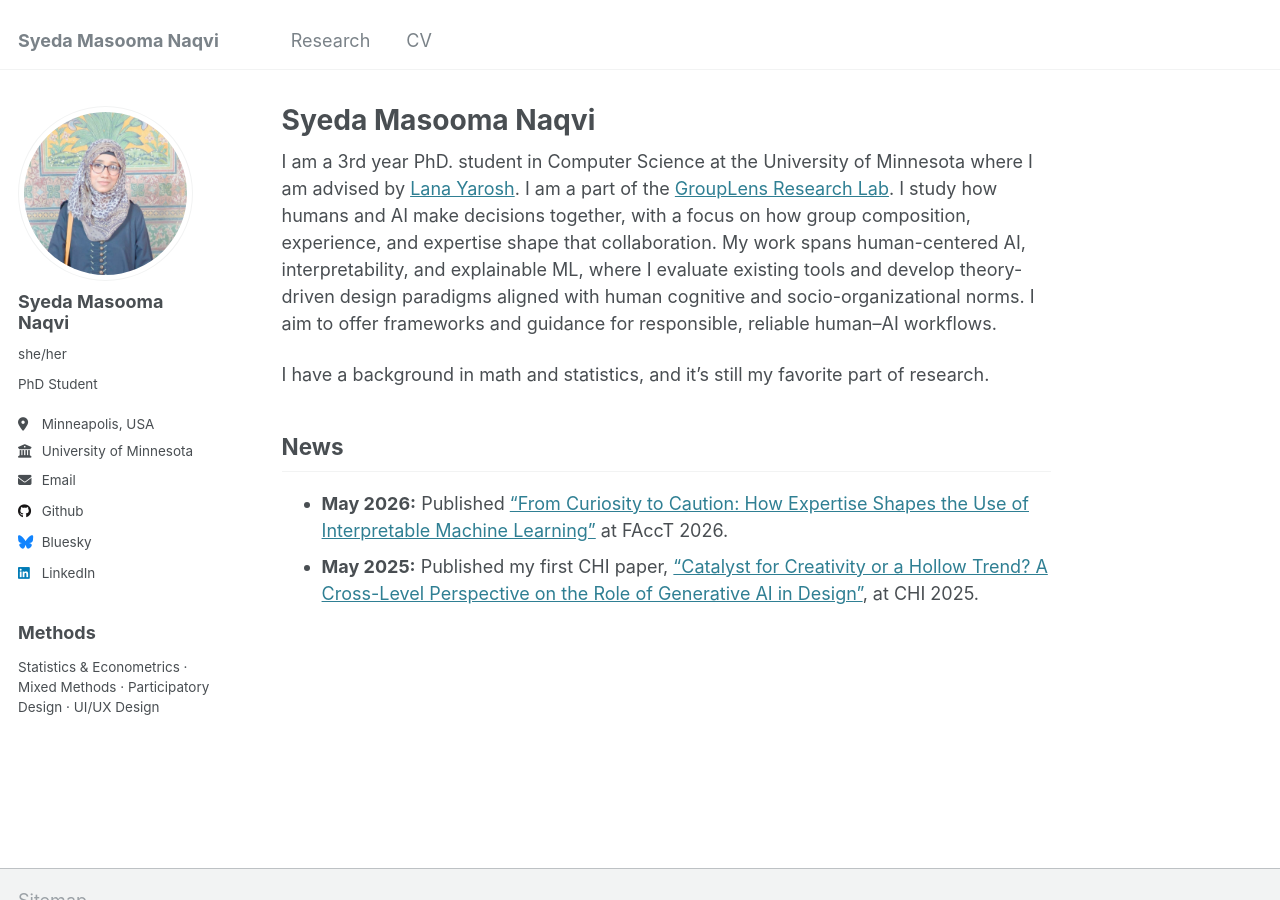
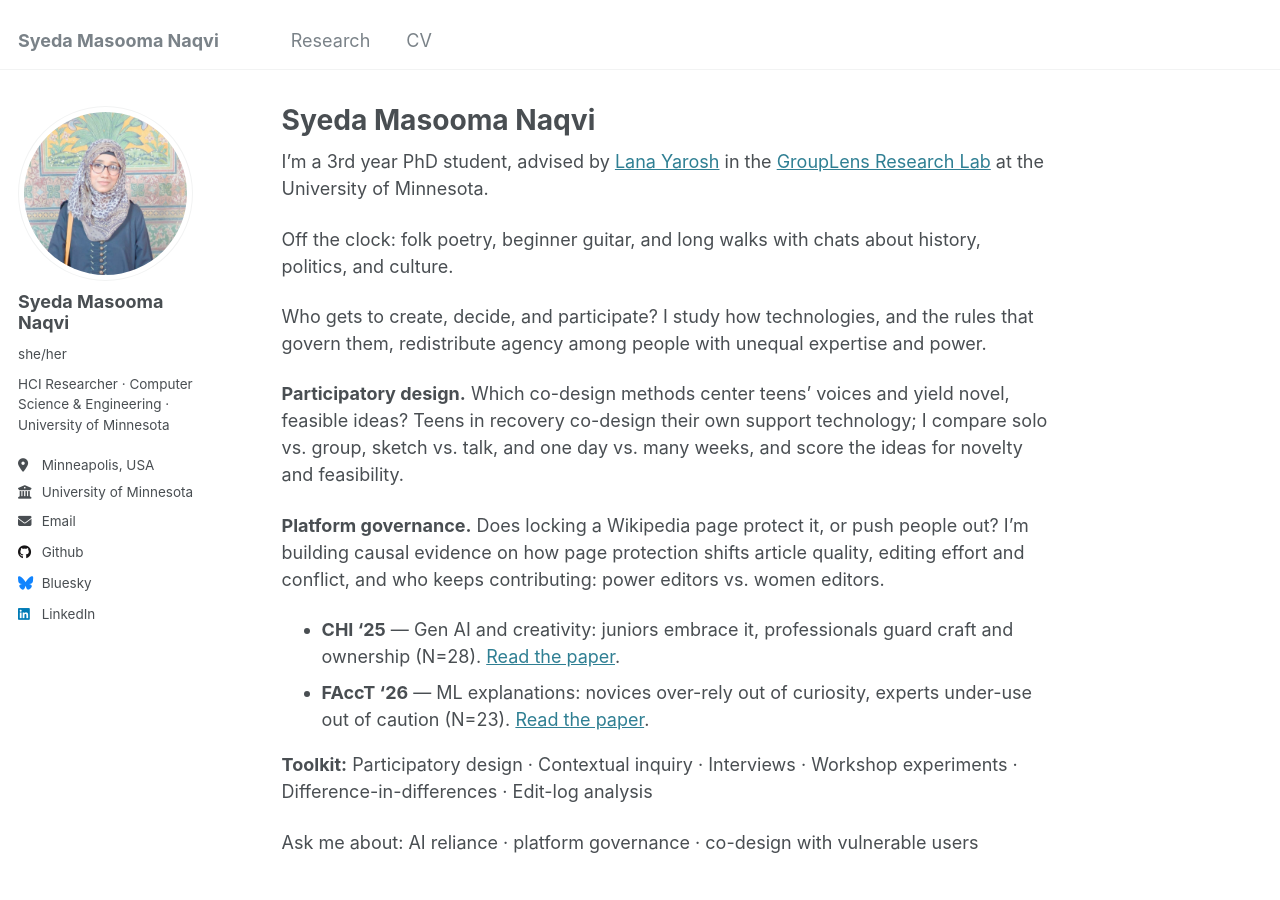
Before and after one commit to syedamasoomanaqvii/syedamasoomanaqvii.github.io, a Jekyll site: the page built from _pages/about.md, in a window 1280 px wide and 900 px high. Built offline with Jekyll 4.4.1, drawn with Linux system fonts in a browser that asks for light colours.

Commit message:
Rewrite homepage bio with concrete, specific framing
Replace the abstract research-summary paragraph with a sharper bio:
a framing question, concrete project blurbs with real findings and
sample sizes, a toolkit line, and a personal aside. Update the
sidebar tagline to match, drop the now-redundant Methods sidebar
box, and tighten the CV page's intro to a shorter, CV-register
version of the same framing.

Co-Authored-By: Claude Sonnet 5 <noreply@anthropic.com>

```diff
--- a/_config.yml
+++ b/_config.yml
@@ -24,7 +24,7 @@ author:
   avatar           : "profile.jpg"
   name             : "Syeda Masooma Naqvi"
   pronouns         : "she/her"
-  bio              : "PhD Student"
+  bio              : "HCI Researcher · Computer Science & Engineering · University of Minnesota"
   location         : "Minneapolis, USA"
   employer         : "University of Minnesota"
   uri              : # URL
--- a/_pages/about.md
+++ b/_pages/about.md
@@ -5,14 +5,24 @@ author_profile: true
 redirect_from:
   - /about/
   - /about.html
-sidebar:
-  - title: "Methods"
-    text: "Statistics & Econometrics · Mixed Methods · Participatory Design · UI/UX Design"
 ---
 
-I am a 3rd year PhD. student in Computer Science at the University of Minnesota where I am advised by [Lana Yarosh](https://lanayarosh.com). I am a part of the [GroupLens Research Lab](https://grouplens.org). I study how humans and AI make decisions together, with a focus on how group composition, experience, and expertise shape that collaboration. My work spans human-centered AI, interpretability, and explainable ML, where I evaluate existing tools and develop theory-driven design paradigms aligned with human cognitive and socio-organizational norms. I aim to offer  frameworks and guidance for responsible, reliable human–AI workflows.
+I'm a 3rd year PhD student, advised by [Lana Yarosh](https://lanayarosh.com) in the [GroupLens Research Lab](https://grouplens.org) at the University of Minnesota.
 
-I have a background in math and statistics, and it's still my favorite part of research.
+Off the clock: folk poetry, beginner guitar, and long walks with chats about history, politics, and culture.
+
+Who gets to create, decide, and participate? I study how technologies, and the rules that govern them, redistribute agency among people with unequal expertise and power.
+
+**Participatory design.** Which co-design methods center teens' voices and yield novel, feasible ideas? Teens in recovery co-design their own support technology; I compare solo vs. group, sketch vs. talk, and one day vs. many weeks, and score the ideas for novelty and feasibility.
+
+**Platform governance.** Does locking a Wikipedia page protect it, or push people out? I'm building causal evidence on how page protection shifts article quality, editing effort and conflict, and who keeps contributing: power editors vs. women editors.
+
+- **CHI '25** — Gen AI and creativity: juniors embrace it, professionals guard craft and ownership (N=28). [Read the paper](/files/chi25-150.pdf).
+- **FAccT '26** — ML explanations: novices over-rely out of curiosity, experts under-use out of caution (N=23). [Read the paper](/files/3805689.3812376-2.pdf).
+
+**Toolkit:** Participatory design · Contextual inquiry · Interviews · Workshop experiments · Difference-in-differences · Edit-log analysis
+
+Ask me about: AI reliance · platform governance · co-design with vulnerable users
 
 ## News
 * **May 2026:** Published ["From Curiosity to Caution: How Expertise Shapes the Use of Interpretable Machine Learning"](/files/3805689.3812376-2.pdf) at FAccT 2026.
```
Also changed, not shown: _pages/cv.md (+2 -2 lines).
